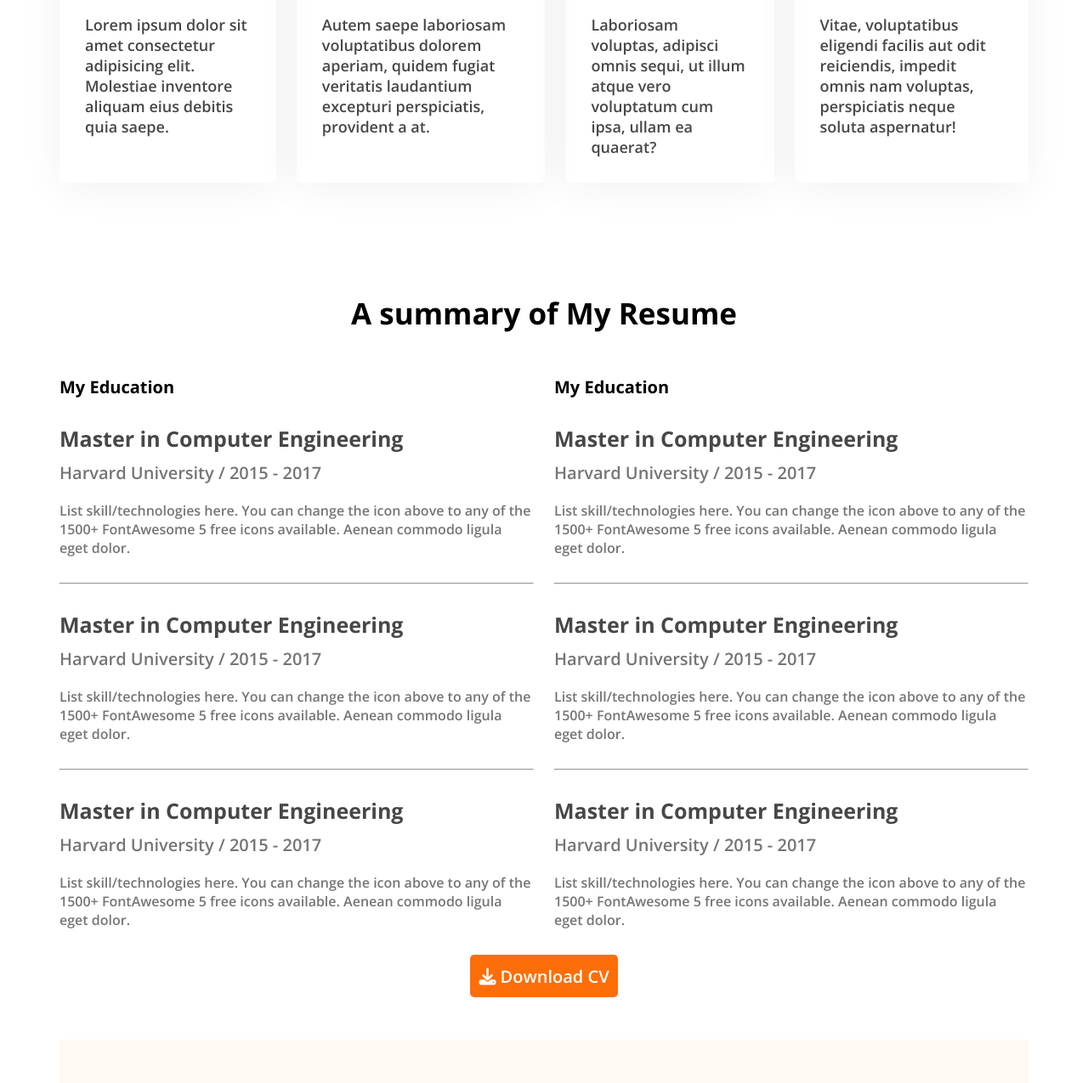
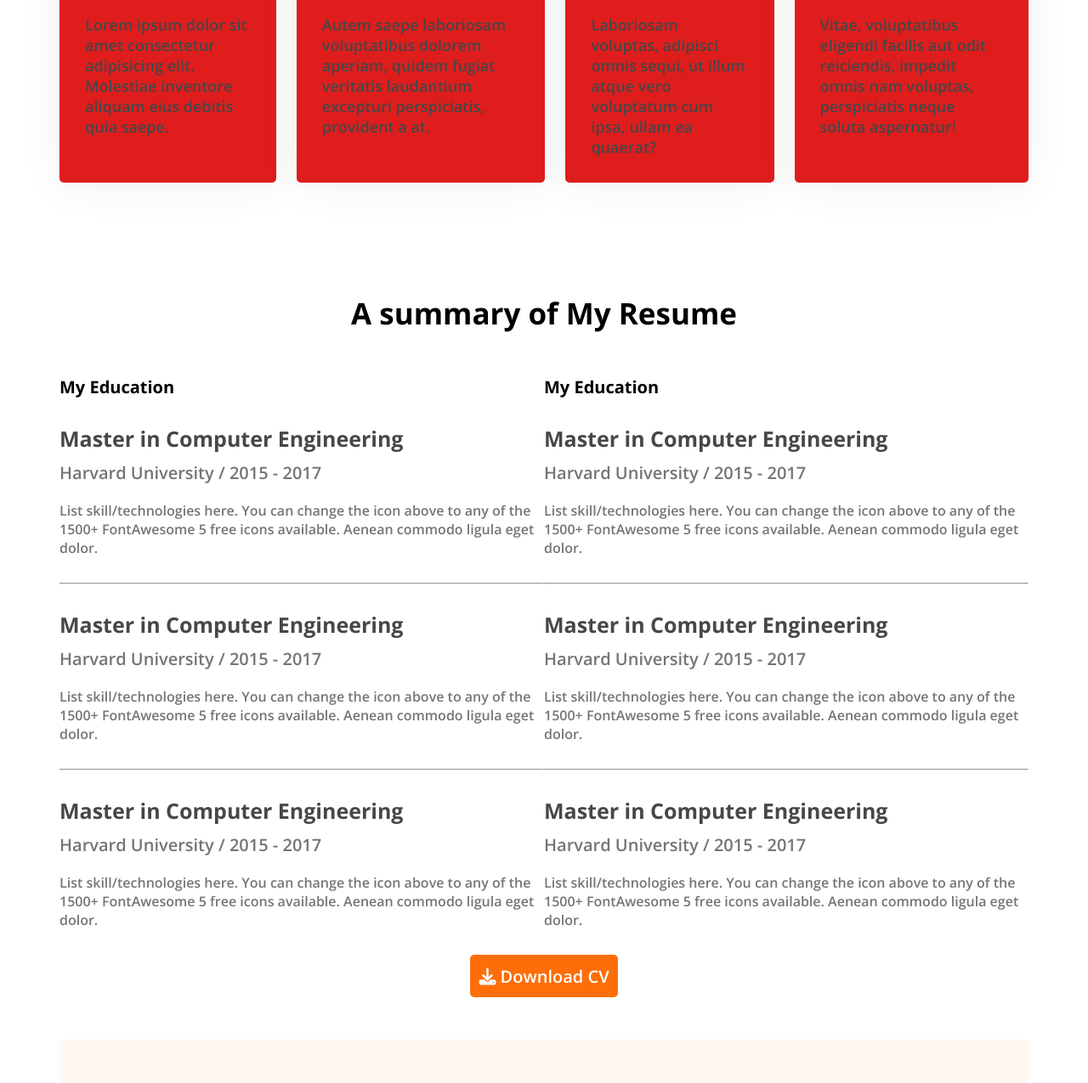
Before and after one commit to Usufhowlader/responsive-portfolio, a plain HTML site: page index.html in a window 1280 px wide. Shown: the part 1900-3175 px from the top of the page at 85% size. Drawn offline with nearby package versions, Linux system fonts and the light colour scheme.

Commit message:
change-responsive

```diff
--- a/style/style.css
+++ b/style/style.css
@@ -125,6 +125,7 @@ justify-content: space-around;
     padding: 30px;
     box-shadow: 0px 6px 50px rgba(0, 0, 0, 0.06) ;
     border-radius: 5px;
+    background-color: rgb(223, 29, 29);
   }
   section div img{
     height: 25px;
@@ -154,8 +155,6 @@ justify-content: space-around;
   }
   .resume-container{
     display: flex;
-    gap: 24px;
-
   }
   .rusume-tittle{
 font-size: 20px;
```
